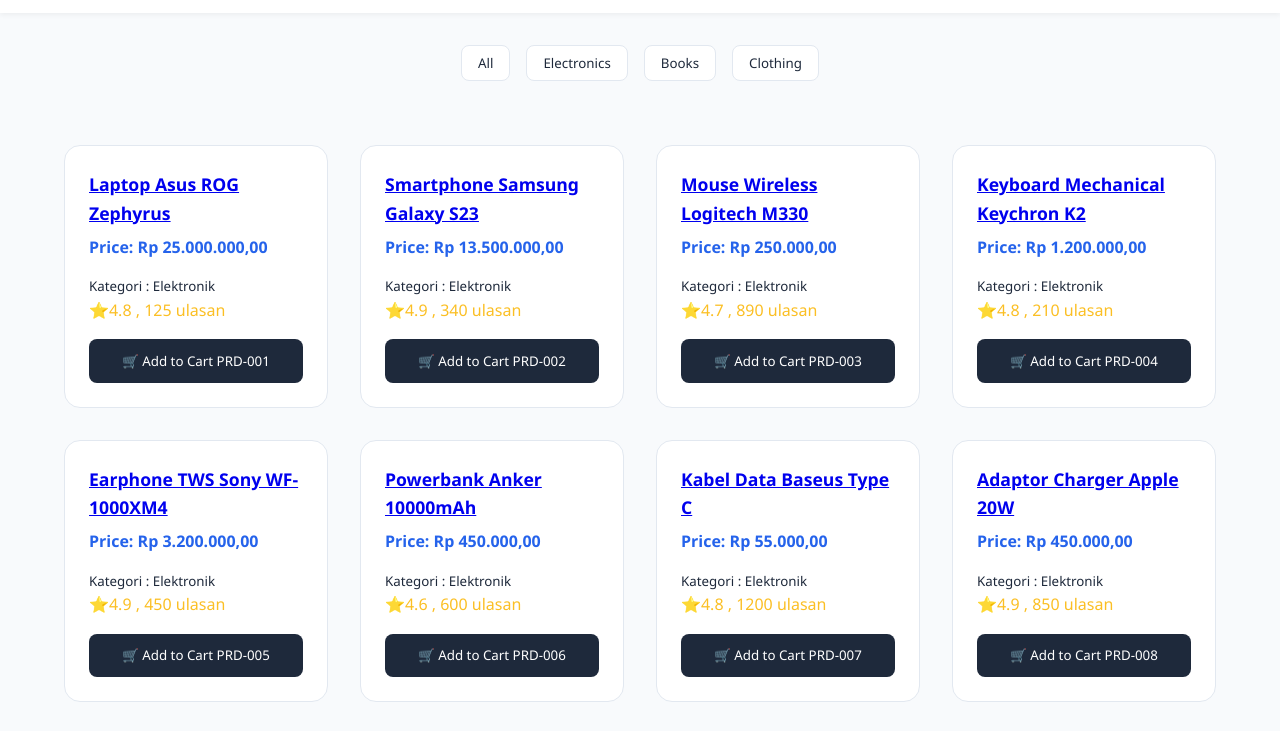
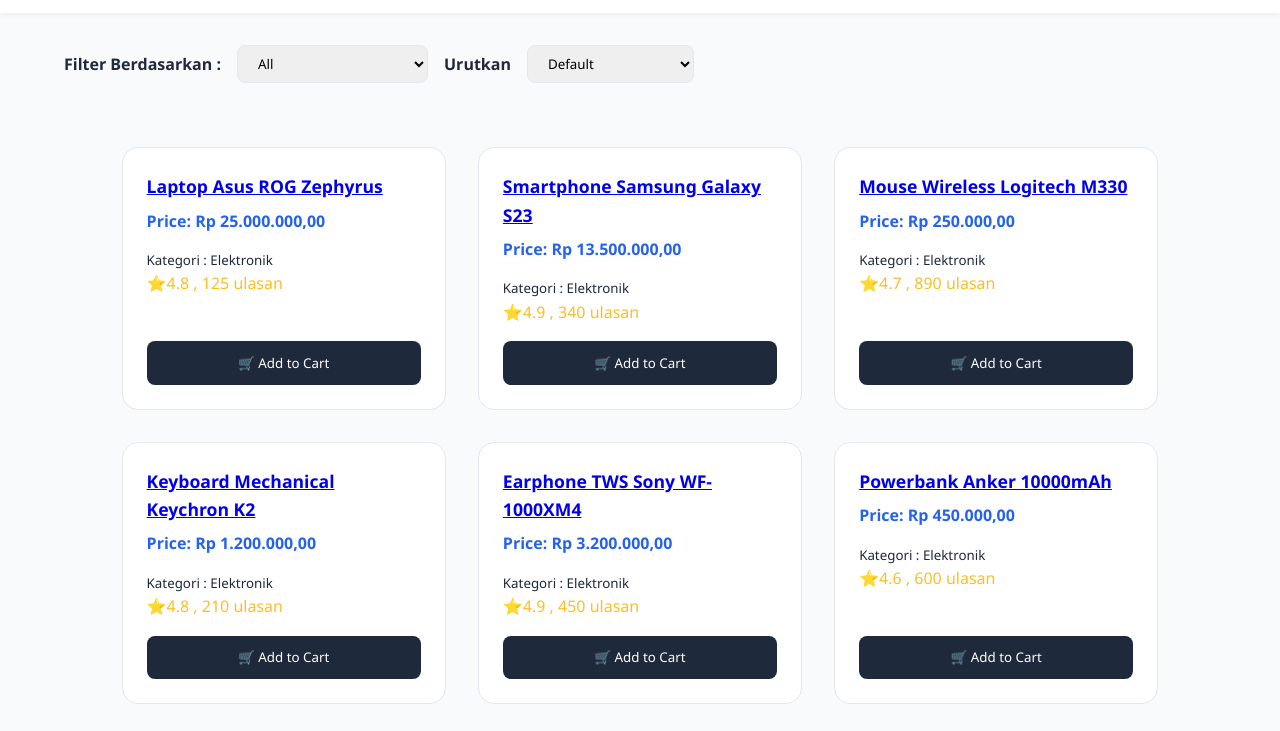
Before and after one commit to vickyyogi/simple-store, a website with bundled scripts: page index.html in a window 1280 px wide. Shown: the part 57-788 px from the top of the page. Built offline with nearby package versions, Linux system fonts and the light colour scheme.

Commit message:
penambahan fitur filter

```diff
--- a/app.js
+++ b/app.js
@@ -5,13 +5,16 @@ const productListElement = document.getElementById("product-list");
 const cartListElement = document.getElementById("showcart");
 const cartShow = document.getElementById("cart-show");
 const searchInput = document.getElementById("search-product");
+const filterProducts = document.getElementById("filter-category");
+const sortProducts = document.getElementById("sort-products");
 
 // Menampilkan total produk di dalam array
 renderProducts();
 
 window.addEventListener("DOMContentLoaded",()=>{
     if(searchInput.length < 1){
-        return renderProducts();
+        renderProducts();
+        setFilter();
     }else{
         searchInput.addEventListener("input", (e) => {
         const searchTerm = e.target.value.toLowerCase();
@@ -49,7 +52,7 @@ function renderProducts(productsToRender = daftarProduk) {
                 <p class="price">Price: ${harga.toLocaleString('id-ID', { style: 'currency', currency: 'IDR' }) }</p>
                 <small>Kategori : ${kategori}</small>
                 <span class="rating">⭐${skor} , ${jumlahUlasan} ulasan</span>
-                <button class="btn-add" data-id="${id}">🛒 Add to Cart ${id}</button>
+                <button class="btn-add" data-id="${id}">🛒 Add to Cart</button>
             </div>
 
         `;
@@ -127,4 +130,32 @@ cartListElement.addEventListener("click", (e) => {
         }
     }
 
-})
+});
+
+//membuat array kategori untuk filter
+const categories = [...new Set(daftarProduk.map(product => product.kategori))];
+categories.unshift("All"); // Menambahkan opsi "All" di awal array
+
+//menampilkan filter untuk kategori
+const setFilter = () => {
+    filterProducts.innerHTML = "";
+
+    const listCategories = categories.map(list => {
+        return `
+                <option value="${list}">${list}</option>
+        `;
+    }).join("");
+    filterProducts.innerHTML = listCategories
+}
+
+setFilter();
+
+filterProducts.addEventListener("change",(e)=>{
+    const filterTerm= e.target.value;
+    const findFilter = daftarProduk.filter(product => product.kategori === filterTerm);
+    if(filterTerm === "All"){
+        renderProducts();
+    } else {
+        renderProducts(findFilter);
+    }
+});
--- a/index.html
+++ b/index.html
@@ -24,11 +24,17 @@
     </nav>
     <main>
         <section class="filter">
-                <button class="btn-filter" id="filter-all">All</button>
-                <button class="btn-filter" id="filter-electronics">Electronics</button>
-                <button class="btn-filter" id="filter-books">Books</button>
-                <button class="btn-filter" id="filter-clothing">Clothing</button>
-
+            <p>Filter Berdasarkan : </p>
+            <select class="filter-list" id="filter-category">
+               <!-- Kategori Filter akan ditampilkan disini -->
+            </select>
+            <p>Urutkan</p>
+            <select class="filter-list" id="sort-products">
+                <option value="default">Default</option>
+                <option value="price-low-high">Price: Low to High</option>
+                <option value="price-high-low">Price: High to Low</option>
+                <option value="rating">Rating</option>
+            </select>
         </section>
         <section class="container" id="product-list">
             <!-- Daftar produk akan ditampilkan di sini -->
--- a/style.css
+++ b/style.css
@@ -5,6 +5,9 @@
         .display-none{
             display: none;
         }
+        main {
+            padding: 2rem 5%; min-height: 80vh;
+         }
 
         /* cart */
         .cart-list { list-style: none; max-height: 300px; overflow-y: auto; margin-bottom: 1rem; }
@@ -57,13 +60,10 @@
         }
 
         /* Filter */
-        .filter { display: flex; justify-content: center; margin: 2rem 0; }
-        .btn-filter {
-            background: white; color: var(--dark); border: 1px solid #e2e8f0;
-            padding: 0.5rem 1rem; border-radius: 8px; cursor: pointer; transition: 0.3s;
-            margin: 0 0.5rem;
-        }
-        .btn-filter:hover { background: var(--primary); color: white; border-color: var(--primary); }
+        .filter { margin-bottom: 2rem; display: flex; align-items: center; gap: 1rem; }
+        .filter p { font-weight: bold; }
+        .filter-list { padding: 0.5rem 1rem; border: 1px solid #e2e8f0; border-radius: 8px; transition: 0.3s; }
+        .filter-list:focus { border-color: var(--primary); outline: none; }
 
 
         /* Grid Produk */
```
